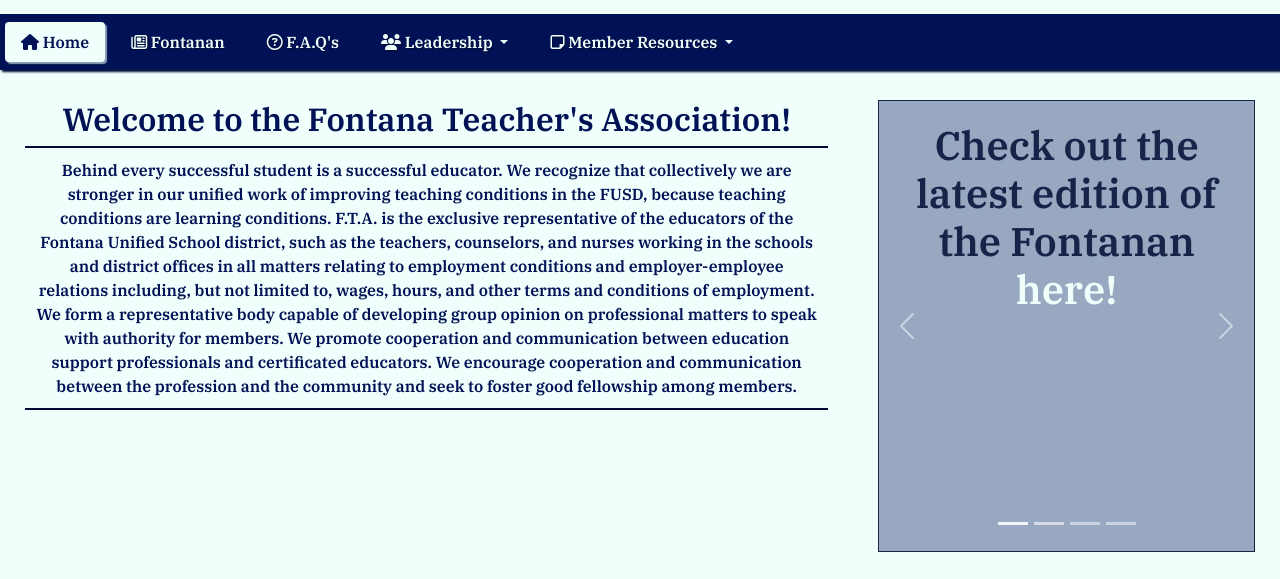
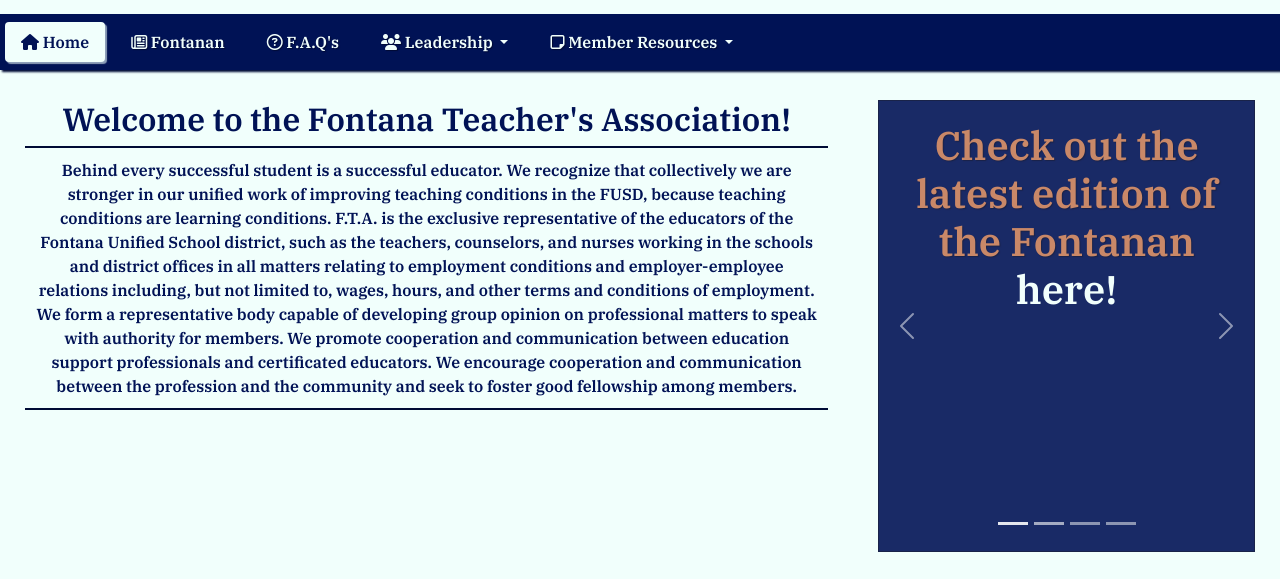
Before and after one commit to emeraldaether/fta, a plain HTML site: page index.html in a window 1280 px wide. Shown: the part 186-765 px from the top of the page. Drawn offline with nearby package versions, Linux system fonts and the light colour scheme.

Commit message:
changed carousel color

```diff
--- a/css/style.css
+++ b/css/style.css
@@ -144,9 +144,9 @@ body {
 }
 
 .content-hLite {
-  background-color: #8D9FB9;
-  color: #000B35;
-  text-shadow: 1px 1px 1px #8D9FB9;
+  background-color: #001255;
+  color: #C57B57;
+  text-shadow: 1px 1px 1px #000B35;
 }
 
 .content-hLite a {
```
